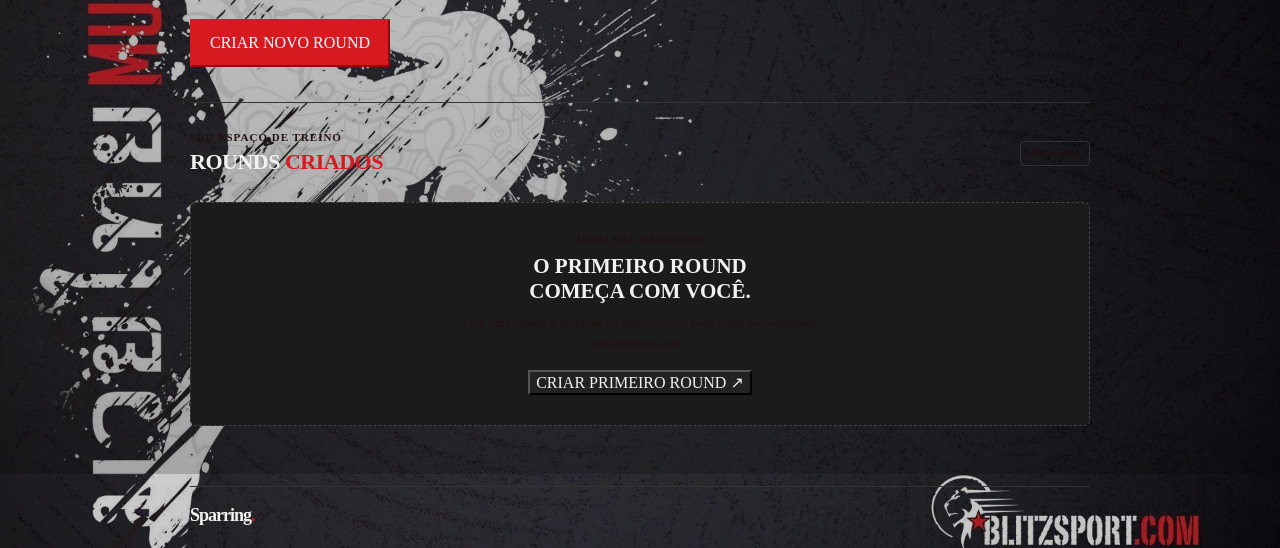
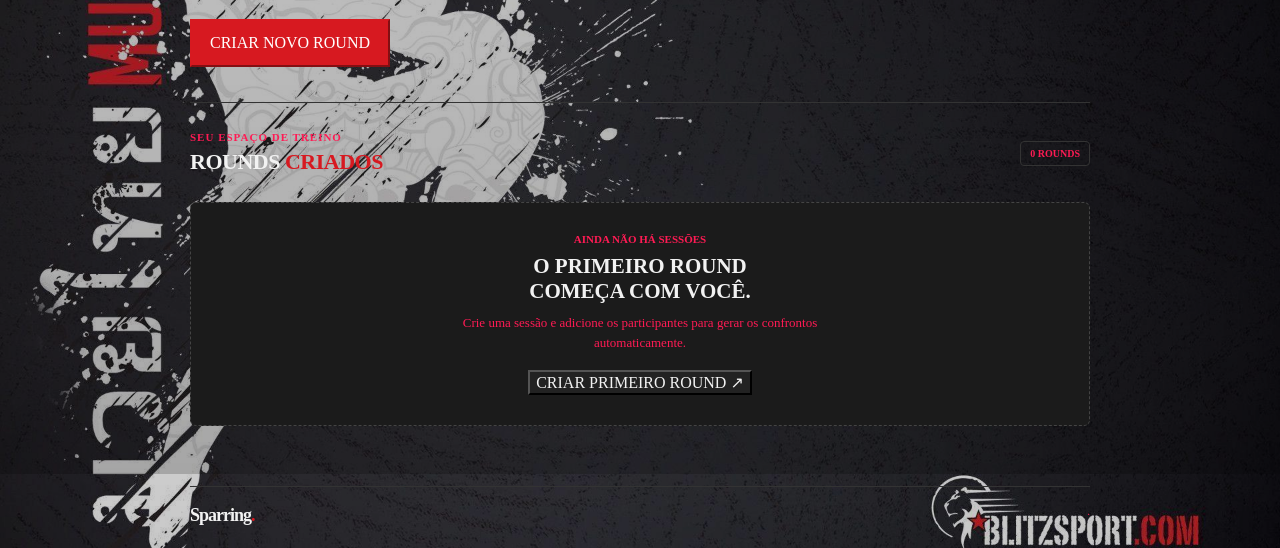
Before and after one commit to sitest-g/Muay-Thay, a plain HTML site: page index.html in a window 1280 px wide. Shown: the part 326-874 px from the top of the page. Drawn offline with Linux system fonts and the light colour scheme; a web font is replaced by a local one.

Commit message:
Change muted color to #ff1b54 in style.css

```diff
--- a/style.css
+++ b/style.css
@@ -5,7 +5,7 @@
   --panel2: #222;
   --line: #333;
   --text: #f2f2f2;
-  --muted: #240f0f;
+  --muted: #ff1b54;
   --red: #d71920;
 }
 * { box-sizing: border-box; }
```
